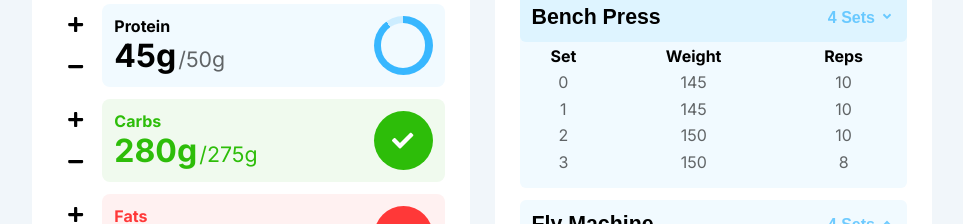
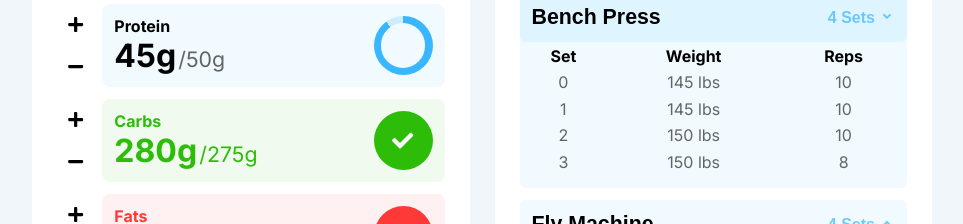
Before and after one commit to phidalgodiblasio/Flex, a React (Create React App) app in the folder frontend/flex/: page / in a window 1280 px wide. Both pictures are taken after a click on the element 871 px from the left and 337 px from the top of the page. Shown: the part 340-564 px from the top of the page, without its empty margins (158-1121 px from the left). Built offline with nearby package versions, Linux system fonts and the light colour scheme.

Commit message:
Added TODOs for fetch requests that can be done

```diff
--- a/frontend/flex/src/js/Homepage.js
+++ b/frontend/flex/src/js/Homepage.js
@@ -16,6 +16,7 @@ export default class Homepage extends Component {
   }
 
   handleLogout() {
+    // TODO: fetch request to logout
     console.log("TODO: Implement logout");
   }
 
--- a/frontend/flex/src/js/IntakeSection.js
+++ b/frontend/flex/src/js/IntakeSection.js
@@ -7,10 +7,16 @@ import SecondaryButton from './SecondaryButton';
 import SectionHeader from './SectionHeader';
 
 export default class IntakeSection extends Component {
+  componentDidMount() {
+    // TODO: fetch user's intake goals
+    // TODO: fetch user's intake for today
+  }
+
   constructor(props) {
     super(props)
 
-    // TODO: Get this values from the DB instead (in componentWillMount())
+    // TODO: Get intakeValues from the DB instead (in componentDidMount())
+    // TODO: Split intakeValues into intakeDailyValues and intakeGoals since that's how they'll be sent and received from the DB
     let intakeValues = {
       calories: {
         current: 1600,
@@ -84,7 +90,6 @@ export default class IntakeSection extends Component {
 
     let intakeValues = this.state.intakeValues;
 
-    // TODO: Database calls instead of local changes
     switch(type) {
       case "Calories":
         intakeValues.calories.current += amount;
@@ -101,6 +106,8 @@ export default class IntakeSection extends Component {
       default:
         console.log("SOMETHING WENT VERY WRONG (Intake value update attempted with unknown type (not Calories, Protein, Carbs, or Fats?))");
     }
+
+    // TODO: fetch() to set today's intake values instead of just setting the state
 
     this.setState({
       intakeValues: intakeValues
--- a/frontend/flex/src/js/WeightSection.js
+++ b/frontend/flex/src/js/WeightSection.js
@@ -5,6 +5,11 @@ import { FaPen, FaArrowRight } from 'react-icons/fa'
 import styles from '../style/WeightSection.module.css'
 
 export default class WeightSection extends Component {
+  componentDidMount() {
+    // TODO: fetch user's weight goal
+    // TODO: fetch user's weight for today
+  }
+
   constructor(props) {
     super(props)
 
--- a/frontend/flex/src/js/Workout.js
+++ b/frontend/flex/src/js/Workout.js
@@ -26,7 +26,7 @@ export default class Workout extends Component {
       return (
         <tr>
           <td>{index}</td>
-          <td>{set.weight}</td>
+          <td>{set.weight} lbs</td>
           <td>{set.reps}</td>
         </tr>
       )
--- a/frontend/flex/src/js/WorkoutSection.js
+++ b/frontend/flex/src/js/WorkoutSection.js
@@ -6,9 +6,14 @@ import styles from '../style/WorkoutSection.module.css'
 import Workout from './Workout'
 
 export default class WorkoutSection extends Component {
+  componentDidMount() {
+    // TODO: fetch user's workouts from today
+  }
+
   constructor(props) {
     super(props)
 
+    // TODO: get todaysWorkouts from DB instead (in componentDidMount())
     let todaysWorkouts = [
       {
         id: 0,
```
